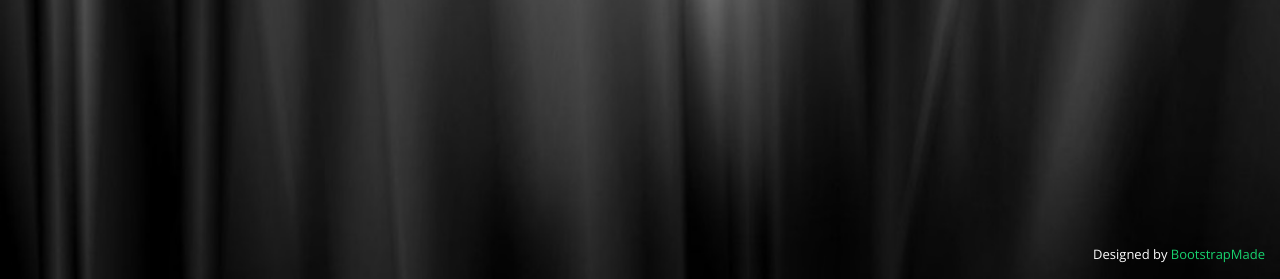
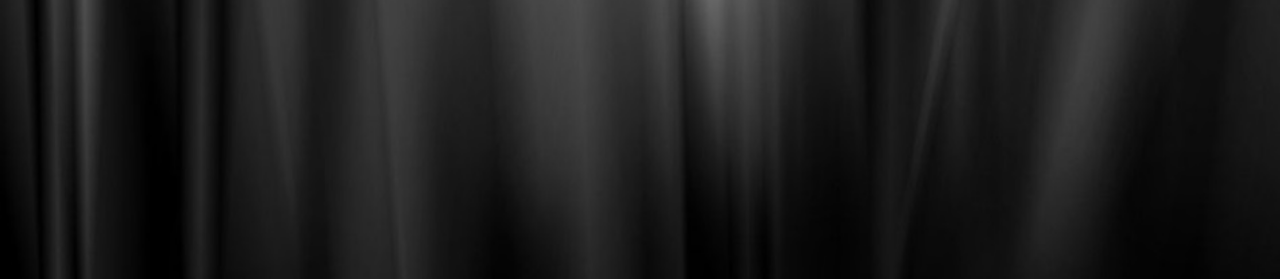
Before and after one commit to VictorAnota/portafolio, a plain HTML site: page index.html in a window 1280 px wide. Shown: the part 521-800 px from the top of the page. Drawn offline with nearby package versions, Linux system fonts and the light colour scheme.

Commit message:
Quite creditos

```diff
--- a/index.html
+++ b/index.html
@@ -347,13 +347,7 @@
     </div>
   </section><!-- End Contact Section -->
 
-  <div class="credits">
-    <!-- All the links in the footer should remain intact. -->
-    <!-- You can delete the links only if you purchased the pro version. -->
-    <!-- Licensing information: https://bootstrapmade.com/license/ -->
-    <!-- Purchase the pro version with working PHP/AJAX contact form: https://bootstrapmade.com/personal-free-resume-bootstrap-template/ -->
-    Designed by <a href="https://bootstrapmade.com/" target="_blank">BootstrapMade</a>
-  </div>
+
 
   <!-- Vendor JS Files -->
   <script src="assets/vendor/jquery/jquery.min.js"></script>
```
